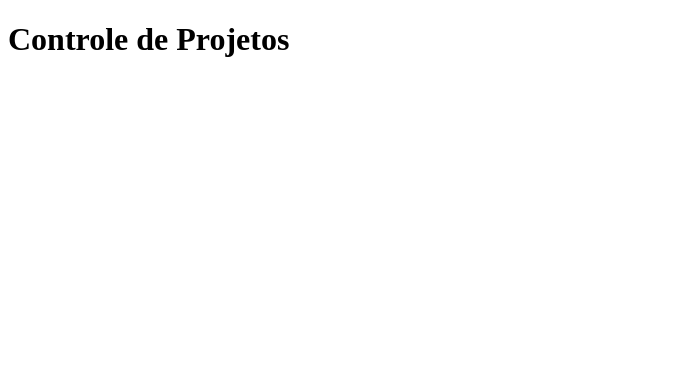
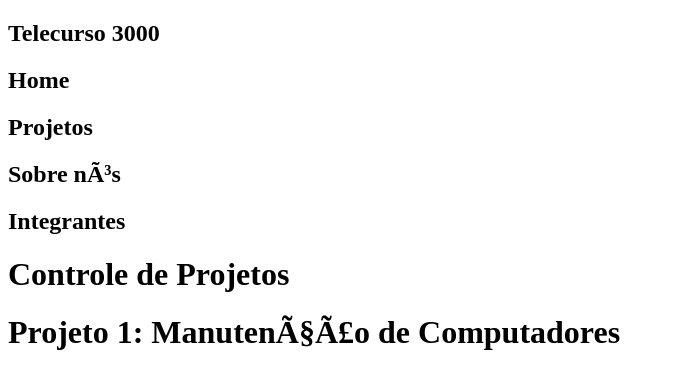
Before and after one commit to telecurso3000/telecurso3000.github.io, a plain HTML site: page index.html in a window 1280 px wide. Shown: the whole page, without its empty margins (0-675 px from the left). Drawn offline with Linux system fonts and the light colour scheme.

Commit message:
Update index.html

```diff
--- a/index.html
+++ b/index.html
@@ -2,20 +2,28 @@
 <html lang="pt-br">
   <head>
     <meta charset="utf=8">
-    <title>TeleCurso 3000</title>
+    <title>Telecurso 3000</title>
     <link href="#" rel="stylesheet">
  </head>
  <body>
 
    <nav>
-
+     <h1>Telecurso 3000</h1>
+     <h2>Home</h2>
+     <h2>Projetos</h2>
+     <h2>Sobre nós</h2>
+     <h2>Integrantes</h2>
    </nav>
 
    <header>
+     <div>
+       <h1>Controle de Projetos</h1>
+     </div>
    </header>
     <div id='projetos'>
-   <h1>Controle de Projetos</h1>
+   <h1>Projeto 1: Manutenção de Computadores</h1>
    </div>
+
    <footer>
 
    </footer>
```
